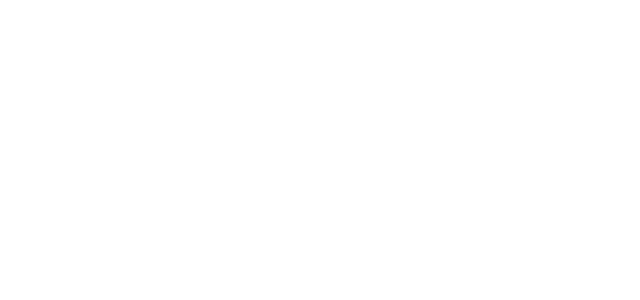
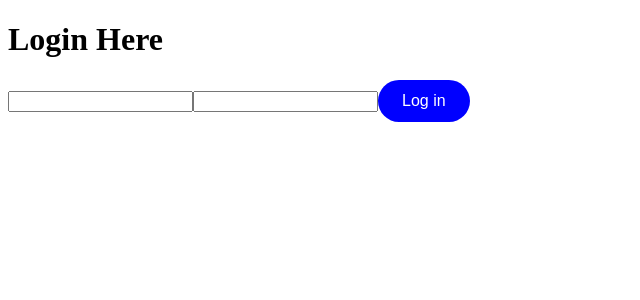
Before and after one commit to Techdemo/EnwrapClient, a React (Create React App) app: page /login in a window 1280 px wide. Shown: the top 300 px of the page, without its empty margins (0-640 px from the left). Built offline with nearby package versions, Linux system fonts and the light colour scheme.

Commit message:
added log in page and folders

```diff
--- a/src/components/App.jsx
+++ b/src/components/App.jsx
@@ -3,6 +3,7 @@ import { Switch, Route, withRouter } from 'react-router-dom';
 
 const Prime = lazy(() => import('./modules/Prime'));
 const ExampleForm = lazy(() => import('./modules/ExampleForm'));
+const Login = lazy(() => import('./pages/Login'))
 
 const App = () => {
   return (
@@ -11,6 +12,7 @@ const App = () => {
         <Switch>
           <Route path="/" component={Prime} exact />
           <Route path="/form" component={ExampleForm} exact />
+          <Route path="/login" component={Login} exact />
         </Switch>
       </Suspense>
     </main>
--- a/src/components/modules/common/button/PrimaryButton/styled.js
+++ b/src/components/modules/common/button/PrimaryButton/styled.js
@@ -1,11 +1,10 @@
 import styled from 'styled-components';
 
 export const Button = styled.button `
-  background-color: ${props => props.theme.colors.blue};
+  background-color: blue;
   color: white;
   padding: 12px 24px;
   border-radius:40px;
   border: none;
   font-size: 16px;
-  font-family: ${props => props.theme.fonts.boldFont};
 `;
--- /dev/null
+++ b/src/components/pages/Login/index.js
@@ -0,0 +1,17 @@
+
+import React, { useContext } from 'react'
+import { PrimaryButton } from '../../modules/common/button'
+
+const LoginPage = () => {
+    const action = console.log("Ja")
+ return (
+    <div>
+        <h1>Login Here</h1>
+        <input type="email"></input>
+        <input type="password"></input>
+        <PrimaryButton  label="Log in" action={action} />
+    </div>
+  )
+}
+
+export default LoginPage
--- /dev/null
+++ b/src/components/pages/index.js
@@ -0,0 +1 @@
+export { default as LoginPage } from './Login';
```
Also changed, not shown: src/components/pages/Login/styled.js (added), 1 other file (tests, documents, lock files or other folders).
